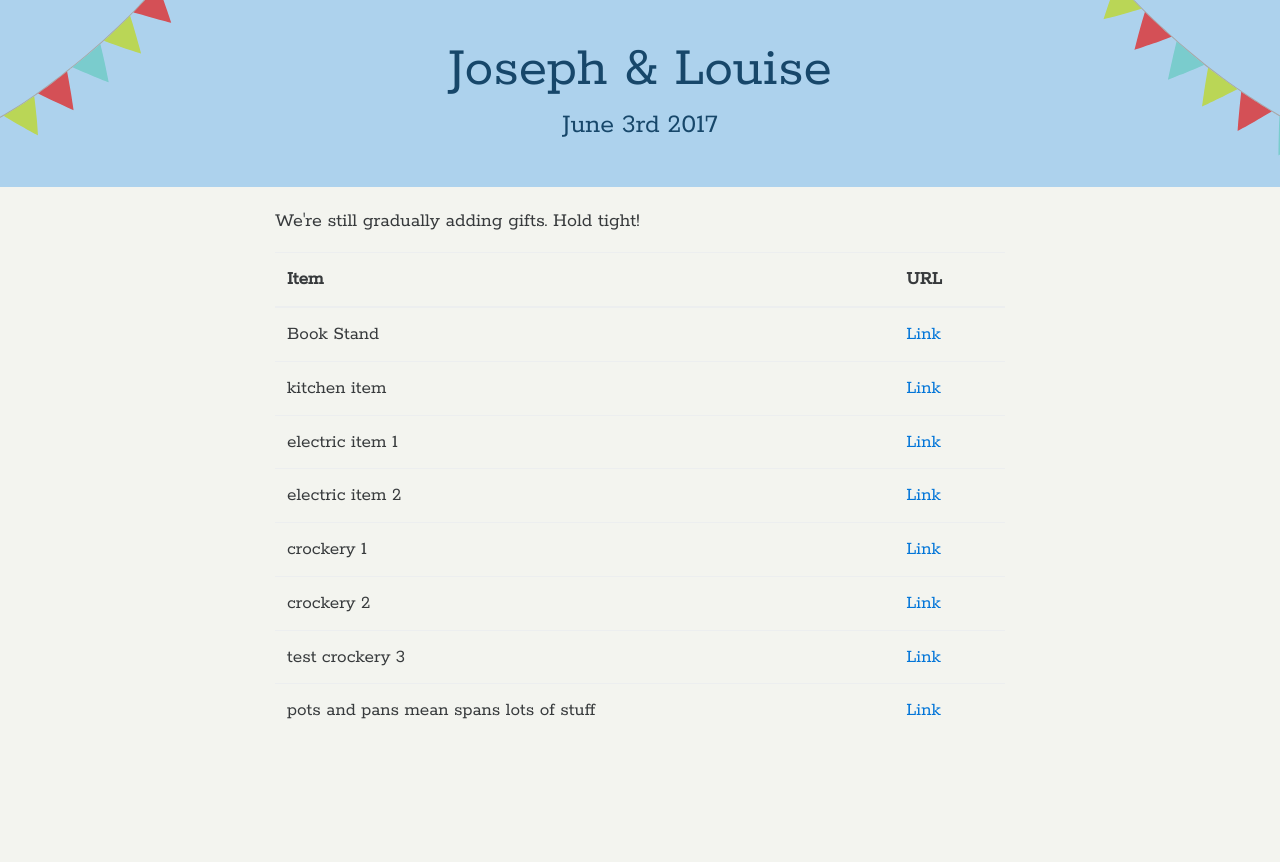
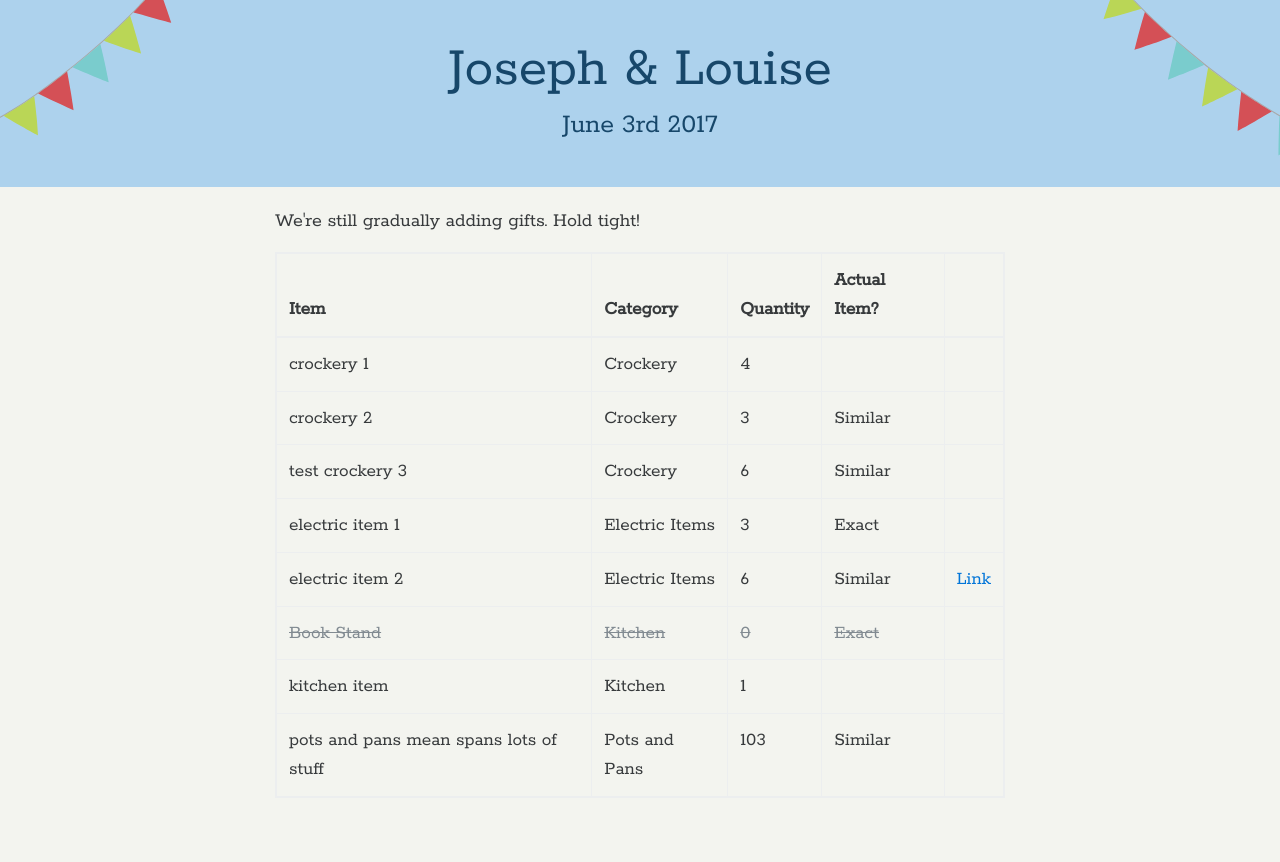
Before and after one commit to josephshambrook/wedding, a Django app: page /gifts/ in a window 1280 px wide. Before the commit the page ends 719 px from the top, so only its background shows below. Run offline with Django 3.2, Linux system fonts and the light colour scheme; data comes from the database, SQL or seed files in the repository; both versions use the stored data as it was after the commit; some libraries are stand-ins or nearby versions.

Commit message:
Add new fields for gift list, tidied up view

```diff
--- a/weddingapp/admin.py
+++ b/weddingapp/admin.py
@@ -26,7 +26,8 @@ class GuestAdmin(admin.ModelAdmin):
 
 
 class GiftAdmin(admin.ModelAdmin):
-    list_display = ('item', 'quantity', 'url',)
+    list_display = ('item', 'quantity', 'actual', 'category', 'url',)
+    list_filter = ('category', 'actual')
 
 
 admin.site.register(Invite, InviteAdmin)
--- a/weddingapp/models.py
+++ b/weddingapp/models.py
@@ -47,11 +47,36 @@ class Guest(models.Model):
         return self.guest_name
 
 
+GIFT_CATEGORIES = (
+    ('kitchen', 'Kitchen'),
+    ('electric', 'Electric Items'),
+    ('crockery', 'Crockery'),
+    ('glass', 'Glasses'),
+    ('cutlery', 'Cutlery'),
+    ('knives', 'Knives'),
+    ('pots_pans', 'Pots and Pans'),
+    ('linens', 'Linens'),
+    ('house', 'Houseware'),
+    ('other', 'Other')
+)
+
+
 @python_2_unicode_compatible
 class Gift(models.Model):
     item = models.CharField(max_length=200)
     quantity = models.IntegerField()
-    url = models.URLField()
+    actual = models.CharField(
+        max_length=15,
+        choices=(('exact', 'Exact'), ('similar', 'Similar')),
+        default='exact',
+        blank=True
+    )
+    category = models.CharField(
+        max_length=20,
+        choices=GIFT_CATEGORIES,
+        default='kitchen'
+    )
+    url = models.URLField(blank=True)
 
     def __str__(self):
         return self.item
--- a/weddingapp/templates/weddingapp/giftlist.html
+++ b/weddingapp/templates/weddingapp/giftlist.html
@@ -13,74 +13,27 @@
             <div class="col-md-offset-1 col-lg-offset-2 col-lg-8 col-md-10 col-sm-12 col-xs-12">
 {#                <p class="lead">Below is our full gift list. To be able to have a variety of gifts whilst not being limited to a certain shop, we have decided to list everything here. To avoid duplicates, we have asked ____ and _____ to help us co-ordinate which gifts to buy. Therefore, before purchasing a gift for us, please contact [insert details]</p>#}
                 <p class="lead">We're still gradually adding gifts. Hold tight!</p>
-                <table class="table">
-{#                    <tr>#}
-{#                        <th>Item</th>#}
-{#                        <th>Amount</th>#}
-{#                        <th>Link</th>#}
-{#                    </tr>#}
-{#                    #}
-{#                    tr>td*3#}
-{##}
-{#                    <tr>#}
-{#                        <td>Apron</td>#}
-{#                        <td>1</td>#}
-{#                        <td></td>#}
-{#                    </tr>#}
-{##}
-{#                    <tr>#}
-{#                        <td>Pepper mill</td>#}
-{#                        <td>1</td>#}
-{#                        <td></td>#}
-{#                    </tr>#}
-{##}
-{#                    <tr>#}
-{#                        <td>Book stand</td>#}
-{#                        <td>1</td>#}
-{#                        <td>http://www.lakeland.co.uk/71289/Kitchen-Craft-Cast-Iron-Book-Stand</td>#}
-{#                    </tr>#}
-{##}
-{#                    <tr>#}
-{#                        <td>Trivets</td>#}
-{#                        <td>2</td>#}
-{#                        <td>https://toolworld.dk/Z-line-Afsaetningsrist-metal-22-x-17-cm-p103816</td>#}
-{#                    </tr>#}
-{##}
-{#                    <tr>#}
-{#                        <td>Bread basket</td>#}
-{#                        <td>2</td>#}
-{#                        <td>http://www.stelton.com/da/stor-broedpose-sort-sort-p-3122</td>#}
-{#                    </tr>#}
-{##}
-{#                    <tr>#}
-{#                        <td>Casserole Dishes (Pyrex)</td>#}
-{#                        <td></td>#}
-{#                        <td></td>#}
-{#                    </tr>#}
-{##}
-{#                    <tr>#}
-{#                        <td>Citrus Presser</td>#}
-{#                        <td>1</td>#}
-{#                        <td>http://www.lakeland.co.uk/17812/Trudeau-Lemon-Squeezer</td>#}
-{#                    </tr>#}
-{##}
-{#                    <tr>#}
-{#                        <td>Cutter set, 20 pieces</td>#}
-{#                        <td>1</td>#}
-{#                        <td>http://www.lakeland.co.uk/70771/-20-Piece-Cutter-Set</td>#}
-{#                    </tr>#}
+                <table class="table table-bordered table-hover table-responsive">
                     <thead>
                         <tr>
                             <th>Item</th>
-                            <th>URL</th>
+                            <th>Category</th>
+                            <th>Quantity</th>
+                            <th>Actual Item?</th>
+                            <th></th>
                         </tr>
                     </thead>
                     <tbody>
                         {% for gift in giftlist %}
-                            <tr>
+                            <tr {% if gift.quantity < 1 %}class="text-muted" style="text-decoration: line-through;"{% endif %}>
                                 <td>{{ gift.item }}</td>
+                                <td>{{ gift.get_category_display }}</td>
+                                <td>{{ gift.quantity }}</td>
+                                <td>{{ gift.get_actual_display }}</td>
                                 <td>
-                                    <a href="{{ gift.url }}">Link</a>
+                                    {% if gift.url and gift.quantity > 0 %}
+                                        <a href="{{ gift.url }}" target="_blank" rel="nofollow">Link</a>
+                                    {% endif %}
                                 </td>
                             </tr>
                         {% endfor %}
--- a/weddingapp/views.py
+++ b/weddingapp/views.py
@@ -81,8 +81,7 @@ def gifts_view(request):
     filename = 'weddingapp/static/dist/css/home_styles.css'
     home_css = file(filename).read()
 
-    # giftlist = gift_list
-    giftlist = Gift.objects.all()
+    giftlist = Gift.objects.order_by('category', 'item').all()
 
     return render(request, 'weddingapp/giftlist.html', {'home_css': home_css, 'giftlist': giftlist})
 
```
Also changed, not shown: db.sqlite3, weddingapp/migrations/0020_auto_20160906_0743.py (added), weddingapp/migrations/0021_auto_20160906_0749.py (added), weddingapp/migrations/0022_auto_20160906_0751.py (added), weddingapp/migrations/0023_auto_20160906_0752.py (added), weddingapp/migrations/0024_auto_20160906_0753.py (added), 8 other files.
